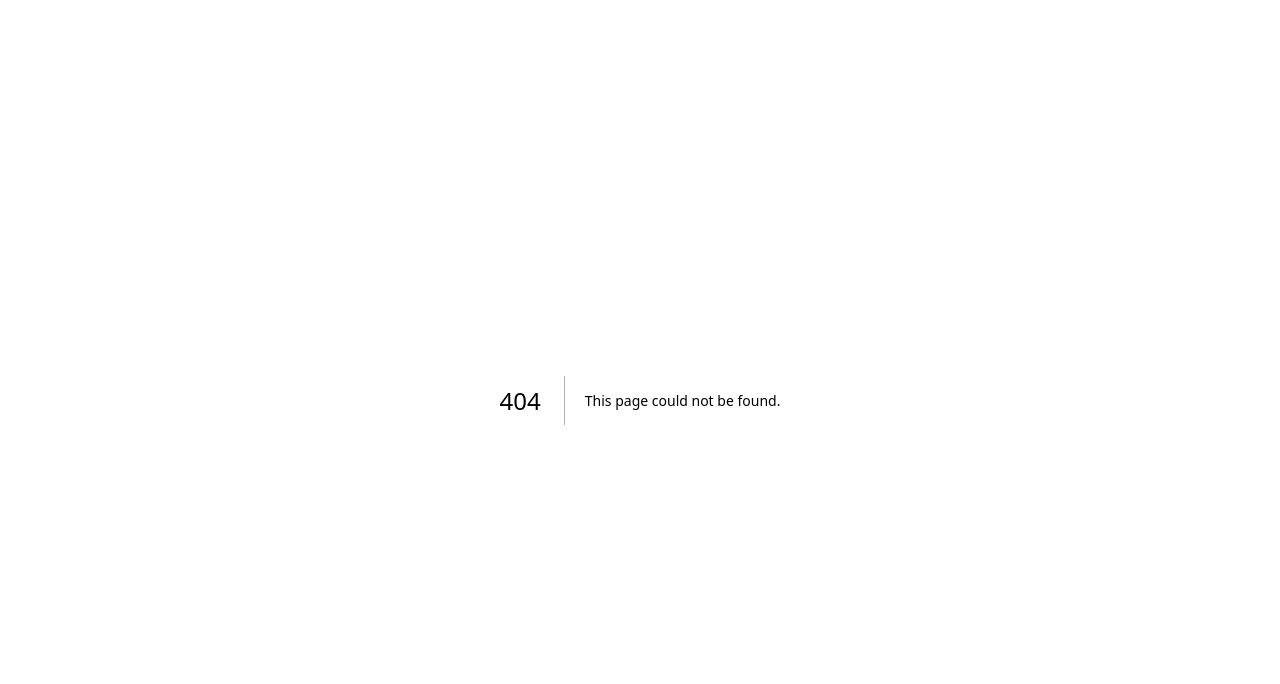
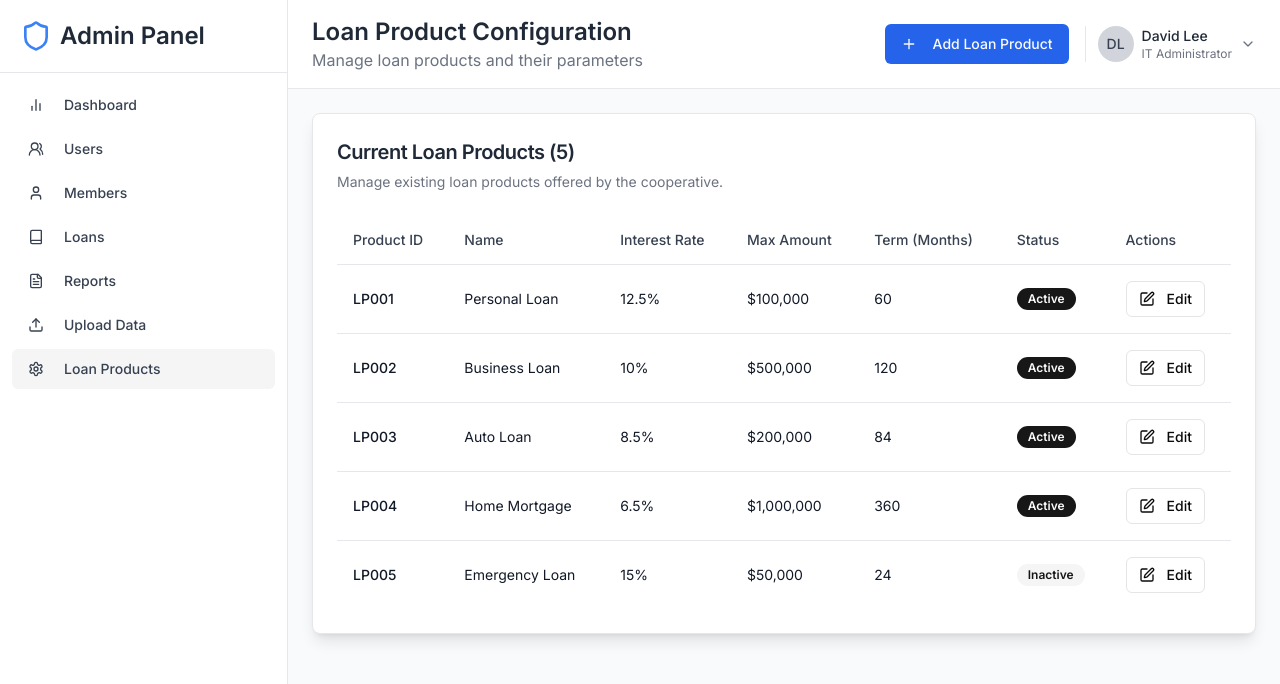
Before and after one commit to ljiro/Sahei-creditscore-UI, a Next.js app: page /david/loan-product-config in a window 1280 px wide. Before the commit this address had no page. Shown: the top 684 px of the page. Built offline with nearby package versions, Linux system fonts and the light colour scheme.

Commit message:
Add Loan Product Configuration page with product management features

```diff
--- /dev/null
+++ b/app/david/loan-product-config/page.tsx
@@ -0,0 +1,189 @@
+"use client"
+
+import { useState } from "react"
+import { Card, CardContent, CardDescription, CardHeader, CardTitle } from "@/components/ui/card"
+import { Button } from "@/components/ui/button"
+import { Input } from "@/components/ui/input"
+import { Label } from "@/components/ui/label"
+import { Table, TableBody, TableCell, TableHead, TableHeader, TableRow } from "@/components/ui/table"
+import { Dialog, DialogContent, DialogHeader, DialogTitle, DialogTrigger } from "@/components/ui/dialog"
+import { Badge } from "@/components/ui/badge"
+import { Textarea } from "@/components/ui/textarea"
+import { Plus, Edit, ChevronDown } from "lucide-react"
+
+interface LoanProduct {
+  id: string
+  name: string
+  interestRate: number
+  maxAmount: number
+  termMonths: number
+  status: "Active" | "Inactive"
+  description: string
+}
+
+export default function LoanProductConfigPage() {
+  const [isAddProductOpen, setIsAddProductOpen] = useState(false)
+
+  const loanProducts: LoanProduct[] = [
+    {
+      id: "LP001",
+      name: "Personal Loan",
+      interestRate: 12.5,
+      maxAmount: 100000,
+      termMonths: 60,
+      status: "Active",
+      description: "General purpose personal loan",
+    },
+    {
+      id: "LP002",
+      name: "Business Loan",
+      interestRate: 10.0,
+      maxAmount: 500000,
+      termMonths: 120,
+      status: "Active",
+      description: "Small business financing",
+    },
+    {
+      id: "LP003",
+      name: "Auto Loan",
+      interestRate: 8.5,
+      maxAmount: 200000,
+      termMonths: 84,
+      status: "Active",
+      description: "Vehicle financing",
+    },
+    {
+      id: "LP004",
+      name: "Home Mortgage",
+      interestRate: 6.5,
+      maxAmount: 1000000,
+      termMonths: 360,
+      status: "Active",
+      description: "Home purchase financing",
+    },
+    {
+      id: "LP005",
+      name: "Emergency Loan",
+      interestRate: 15.0,
+      maxAmount: 50000,
+      termMonths: 24,
+      status: "Inactive",
+      description: "Quick emergency funding",
+    },
+  ]
+
+  return (
+    <div className="flex flex-col w-full">
+      {/* Header */}
+      <header className="flex items-center justify-between border-b border-gray-200 bg-white px-6 py-4">
+        <div>
+          <h1 className="text-2xl font-semibold text-gray-800">Loan Product Configuration</h1>
+          <p className="text-gray-500">Manage loan products and their parameters</p>
+        </div>
+        <div className="flex items-center gap-4">
+          <Dialog open={isAddProductOpen} onOpenChange={setIsAddProductOpen}>
+            <DialogTrigger asChild>
+              <Button className="bg-blue-600 hover:bg-blue-700">
+                <Plus className="mr-2 h-4 w-4" />
+                Add Loan Product
+              </Button>
+            </DialogTrigger>
+            <DialogContent className="max-w-2xl">
+              <DialogHeader>
+                <DialogTitle>Add New Loan Product</DialogTitle>
+              </DialogHeader>
+              <div className="space-y-6">
+                <div className="grid grid-cols-2 gap-4">
+                  <div>
+                    <Label htmlFor="product-name">Product Name</Label>
+                    <Input id="product-name" placeholder="Enter product name" />
+                  </div>
+                  <div>
+                    <Label htmlFor="interest-rate">Interest Rate (%)</Label>
+                    <Input id="interest-rate" type="number" step="0.1" placeholder="0.0" />
+                  </div>
+                </div>
+                <div className="grid grid-cols-2 gap-4">
+                  <div>
+                    <Label htmlFor="max-amount">Maximum Amount ($)</Label>
+                    <Input id="max-amount" type="number" placeholder="0" />
+                  </div>
+                  <div>
+                    <Label htmlFor="term-months">Term (Months)</Label>
+                    <Input id="term-months" type="number" placeholder="0" />
+                  </div>
+                </div>
+                <div>
+                  <Label htmlFor="description">Description</Label>
+                  <Textarea id="description" placeholder="Enter product description" />
+                </div>
+                <div className="flex justify-end gap-2 pt-4">
+                  <Button variant="outline" onClick={() => setIsAddProductOpen(false)}>
+                    Cancel
+                  </Button>
+                  <Button className="bg-blue-600 hover:bg-blue-700">Save and Activate</Button>
+                </div>
+              </div>
+            </DialogContent>
+          </Dialog>
+          <div className="flex items-center gap-2 border-l border-gray-200 pl-3">
+            <div className="h-9 w-9 rounded-full bg-gray-300 flex items-center justify-center">
+              <span className="text-sm font-medium text-gray-700">DL</span>
+            </div>
+            <div>
+              <p className="text-sm font-medium text-gray-800">David Lee</p>
+              <p className="text-xs text-gray-500">IT Administrator</p>
+            </div>
+            <ChevronDown className="h-4 w-4 text-gray-500 cursor-pointer" />
+          </div>
+        </div>
+      </header>
+
+      <main className="flex-1 p-6">
+        <Card className="shadow-lg bg-white border-gray-200">
+          <CardHeader>
+            <CardTitle className="text-xl text-gray-800">Current Loan Products ({loanProducts.length})</CardTitle>
+            <CardDescription className="text-gray-500">
+              Manage existing loan products offered by the cooperative.
+            </CardDescription>
+          </CardHeader>
+          <CardContent>
+            <Table>
+              <TableHeader>
+                <TableRow className="border-gray-200 hover:bg-gray-100">
+                  <TableHead className="text-gray-700">Product ID</TableHead>
+                  <TableHead className="text-gray-700">Name</TableHead>
+                  <TableHead className="text-gray-700">Interest Rate</TableHead>
+                  <TableHead className="text-gray-700">Max Amount</TableHead>
+                  <TableHead className="text-gray-700">Term (Months)</TableHead>
+                  <TableHead className="text-gray-700">Status</TableHead>
+                  <TableHead className="text-gray-700">Actions</TableHead>
+                </TableRow>
+              </TableHeader>
+              <TableBody>
+                {loanProducts.map((product) => (
+                  <TableRow key={product.id} className="border-gray-200 hover:bg-gray-50">
+                    <TableCell className="font-medium text-gray-900">{product.id}</TableCell>
+                    <TableCell className="text-gray-900">{product.name}</TableCell>
+                    <TableCell className="text-gray-900">{product.interestRate}%</TableCell>
+                    <TableCell className="text-gray-900">${product.maxAmount.toLocaleString()}</TableCell>
+                    <TableCell className="text-gray-900">{product.termMonths}</TableCell>
+                    <TableCell>
+                      <Badge variant={product.status === "Active" ? "default" : "secondary"}>{product.status}</Badge>
+                    </TableCell>
+                    <TableCell>
+                      <Button variant="outline" size="sm">
+                        <Edit className="h-4 w-4 mr-1" />
+                        Edit
+                      </Button>
+                    </TableCell>
+                  </TableRow>
+                ))}
+              </TableBody>
+            </Table>
+          </CardContent>
+        </Card>
+      </main>
+    </div>
+  )
+}
```
